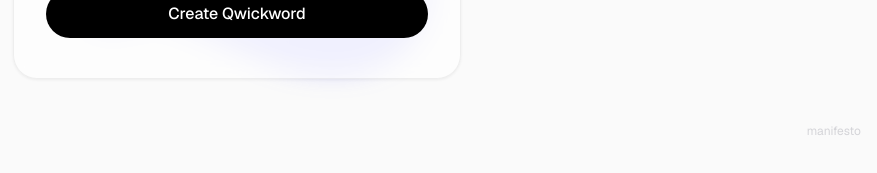
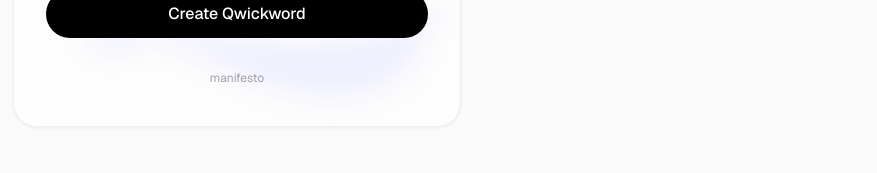
Before and after one commit to 5unR4yDK/qwickword, a Next.js app: page / in a window 1280 px wide. Shown: the part 645-818 px from the top of the page, without its empty margins (403-1280 px from the left). Built offline with nearby package versions, Linux system fonts and the light colour scheme; no server answers.

Commit message:
Move manifesto link into the main card, more discoverable but still muted

```diff
--- a/src/components/home-content.tsx
+++ b/src/components/home-content.tsx
@@ -75,17 +75,29 @@
         </div>
 
         <CreateLinkForm basePath={basePath} />
+
+        {/* Still discreet — muted, unlabeled beyond a single lowercase word,
+            not styled as a real nav item — but moved into the main content
+            flow itself (2026-07-22, the maintainer, interactive: "I want to keep
+            the manifesto link a discreet but it should be easier to spot...
+            maybe it doesn't have to be at bottom right maybe it can be
+            something more visible but still muted"). The old placement — a
+            fixed corner of the whole viewport, `text-zinc-300` (nearly
+            invisible against the light background) — meant actually finding
+            it required knowing to look in the corner first. Living here,
+            underneath the create-link form, it's inside the one card
+            everyone's eyes are already on, so it gets seen without needing
+            to be loud: still small, still muted, just no longer requiring a
+            treasure hunt. Contrast nudged up a notch from the old
+            zinc-300/zinc-800 (readable now, not just guessable) while
+            staying clearly secondary to everything above it. */}
+        <Link
+          href="/manifesto"
+          className="text-xs text-zinc-400 transition-colors hover:text-zinc-600 dark:text-zinc-600 dark:hover:text-zinc-400"
+        >
+          manifesto
+        </Link>
       </main>
-
-      {/* Discreet — deliberately low-contrast and unlabeled beyond a single
-          lowercase word, not a real nav item. the maintainer: "a very discreet
-          little button somewhere" that links to the manifesto page. */}
-      <Link
-        href="/manifesto"
-        className="fixed bottom-4 right-4 text-xs text-zinc-300 transition-colors hover:text-zinc-500 dark:text-zinc-800 dark:hover:text-zinc-500"
-      >
-        manifesto
-      </Link>
     </div>
   );
 }
```
